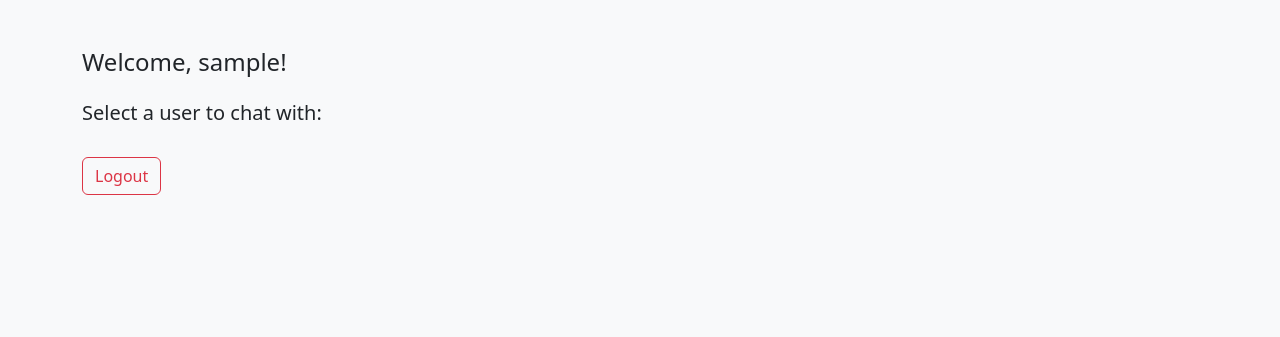
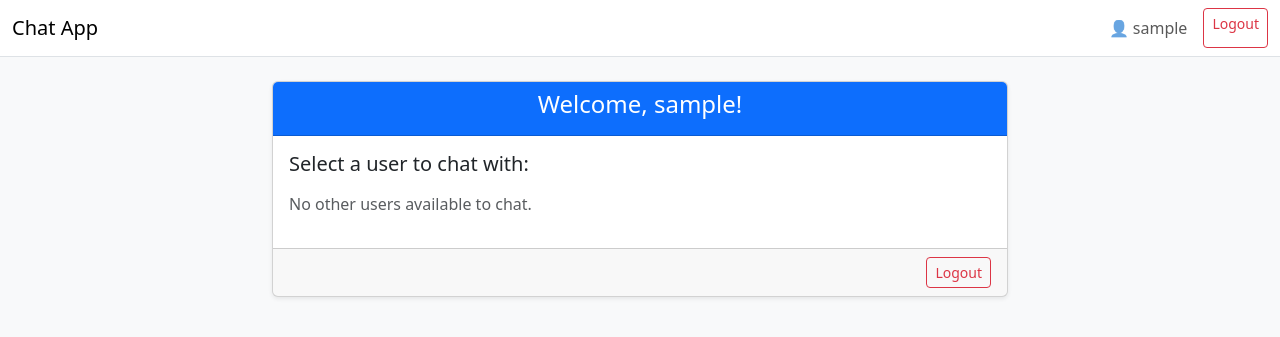
Before and after one commit to Shubh1619/chatsection, a FastAPI app: page / in a window 1280 px wide. Shown: the top 337 px of the page. Run offline with FastAPI, Linux system fonts and the light colour scheme; the visitor is signed in with stand-in values (Sample User, id 1).

Commit message:
okkkkkk12

```diff
--- a/main.py
+++ b/main.py
@@ -6,10 +6,10 @@ from fastapi.middleware.cors import CORSMiddleware
 from sqlalchemy import create_engine, Column, Integer, String, Text, DateTime, func, or_
 from sqlalchemy.orm import declarative_base, sessionmaker, Session
 from starlette.middleware.sessions import SessionMiddleware
-from contextlib import asynccontextmanager
 import uvicorn
 import bcrypt
 
+# --------------------- FastAPI App Setup ---------------------
 app = FastAPI()
 app.add_middleware(SessionMiddleware, secret_key="supersecret")
 app.add_middleware(
@@ -21,20 +21,13 @@ app.add_middleware(
 )
 
 # --------------------- Database Setup ---------------------
-DATABASE_URL = 'postgresql://neondb_owner:npg_caB9Uq2oVHfT@ep-wandering-salad-a1li69y8-pooler.ap-southeast-1.aws.neon.tech/neondb?sslmode=require&channel_binding=require'
-engine = create_engine(DATABASE_URL)
+DATABASE_URL = 'postgresql://neondb_owner:npg_caB9Uq2oVHfT@ep-wandering-salad-a1li69y8-pooler.ap-southeast-1.aws.neon.tech/neondb?sslmode=require'
+
+engine = create_engine(DATABASE_URL, pool_pre_ping=True)
 SessionLocal = sessionmaker(autocommit=False, autoflush=False, bind=engine)
 Base = declarative_base()
 
 def get_db():
-    db = SessionLocal()
-    try:
-        yield db
-    finally:
-        db.close()
-
-@asynccontextmanager
-async def lifespan_db():
     db = SessionLocal()
     try:
         yield db
@@ -76,7 +69,7 @@ def authenticate_user(db: Session, username: str, password: str):
         return user
     return None
 
-# --------------------- Chat Manager ---------------------
+# --------------------- WebSocket Chat Manager ---------------------
 class ChatManager:
     def __init__(self):
         self.active_connections: dict[str, WebSocket] = {}
@@ -84,21 +77,19 @@ class ChatManager:
     async def connect(self, websocket: WebSocket, username: str):
         await websocket.accept()
         self.active_connections[username] = websocket
-        print(f"[CONNECTED] {username}")
+        print(f"{username} connected")
 
     def disconnect(self, username: str):
-        self.active_connections.pop(username, None)
-        print(f"[DISCONNECTED] {username}")
+        if username in self.active_connections:
+            del self.active_connections[username]
+            print(f"{username} disconnected")
 
     async def store_and_send(self, db: Session, sender: str, recipient: str, message: str):
-        print(f"[MESSAGE] {sender} → {recipient}: {message}")
         db.add(Message(sender=sender, recipient=recipient, content=message))
         db.commit()
-
+        print(f"Message stored from {sender} to {recipient}")
         if recipient in self.active_connections:
             await self.active_connections[recipient].send_json({"from": sender, "message": message})
-        if sender in self.active_connections:
-            await self.active_connections[sender].send_json({"from": "You", "message": message})
 
 chat_manager = ChatManager()
 
@@ -128,7 +119,7 @@ def register(request: Request, username: str = Form(...), password: str = Form(.
     if db.query(User).filter(User.username == username).first():
         return templates.TemplateResponse("register.html", {"request": request, "error": "Username already exists."})
     create_user(db, username, password)
-    return RedirectResponse(url="/login", status_code=302)
+    return RedirectResponse("/login", status_code=302)
 
 @app.get("/login", response_class=HTMLResponse)
 def login_form(request: Request):
@@ -140,7 +131,7 @@ def login(request: Request, username: str = Form(...), password: str = Form(...)
     if not user:
         return templates.TemplateResponse("login.html", {"request": request, "error": "Invalid username or password."})
     request.session["username"] = username
-    return RedirectResponse(url="/", status_code=302)
+    return RedirectResponse("/", status_code=302)
 
 @app.get("/logout")
 def logout(request: Request):
@@ -151,7 +142,7 @@ def logout(request: Request):
 def chat(username: str, request: Request, db: Session = Depends(get_db)):
     current_user = request.session.get("username")
     if not current_user or current_user == username:
-        return RedirectResponse(url="/", status_code=302)
+        return RedirectResponse("/", status_code=302)
     messages = db.query(Message).filter(
         or_(
             (Message.sender == current_user) & (Message.recipient == username),
@@ -169,21 +160,22 @@ def chat(username: str, request: Request, db: Session = Depends(get_db)):
 async def websocket_endpoint(websocket: WebSocket, recipient: str):
     username = websocket.query_params.get("username")
     if not username:
-        await websocket.close(code=1008)
+        await websocket.close(code=4000)
         return
+    await chat_manager.connect(websocket, username)
+    db = next(get_db())
+    try:
+        while True:
+            data = await websocket.receive_json()
+            sender = data.get("from")
+            message = data.get("message")
+            await chat_manager.store_and_send(db, sender, recipient, message)
+            # Send confirmation back to sender
+            if sender in chat_manager.active_connections:
+                await chat_manager.active_connections[sender].send_json({"from": "You", "message": message})
+    except WebSocketDisconnect:
+        chat_manager.disconnect(username)
 
-    await chat_manager.connect(websocket, username)
-
-    async with lifespan_db() as db:
-        try:
-            while True:
-                data = await websocket.receive_json()
-                sender = data.get("from")
-                message = data.get("message")
-                await chat_manager.store_and_send(db, sender, recipient, message)
-        except WebSocketDisconnect:
-            chat_manager.disconnect(username)
-
-# --------------------- Start App ---------------------
+# --------------------- Start ---------------------
 if __name__ == "__main__":
     uvicorn.run("main:app", host="0.0.0.0", port=8000, reload=True)
--- a/templates/base.html
+++ b/templates/base.html
@@ -7,8 +7,26 @@
     <link href="https://cdn.jsdelivr.net/npm/bootstrap@5.3.0/dist/css/bootstrap.min.css" rel="stylesheet">
 </head>
 <body class="bg-light">
-    <div class="container mt-5">
+
+    <!-- Navigation bar -->
+    <nav class="navbar navbar-expand-lg navbar-light bg-white border-bottom">
+        <div class="container-fluid">
+            <a class="navbar-brand" href="/">Chat App</a>
+            <div class="d-flex">
+                {% if session.username %}
+                    <span class="navbar-text me-3">👤 {{ session.username }}</span>
+                    <a class="btn btn-outline-danger btn-sm" href="/logout">Logout</a>
+                {% else %}
+                    <a class="btn btn-outline-primary btn-sm me-2" href="/login">Login</a>
+                    <a class="btn btn-outline-success btn-sm" href="/register">Register</a>
+                {% endif %}
+            </div>
+        </div>
+    </nav>
+
+    <div class="container mt-4">
         {% block content %}{% endblock %}
     </div>
+
 </body>
 </html>
--- a/templates/home.html
+++ b/templates/home.html
@@ -1,8 +1,16 @@
 {% extends "base.html" %}
 {% block title %}Home{% endblock %}
+
 {% block content %}
-<h4 class="mb-4">Welcome, {{ session.username }}!</h4>
-<h5>Select a user to chat with:</h5>
+<div class="row justify-content-center">
+    <div class="col-md-8">
+        <div class="card shadow-sm">
+            <div class="card-header bg-primary text-white text-center">
+                <h4>Welcome, {{ session.username }}!</h4>
+            </div>
+            <div class="card-body">
+                <h5 class="mb-3">Select a user to chat with:</h5>
+                {% if users %}
                     <ul class="list-group">
                         {% for user in users %}
                             <li class="list-group-item d-flex justify-content-between align-items-center">
@@ -11,7 +19,14 @@
                             </li>
                         {% endfor %}
                     </ul>
-<div class="mt-4">
-    <a href="/logout" class="btn btn-outline-danger">Logout</a>
+                {% else %}
+                    <p class="text-muted">No other users available to chat.</p>
+                {% endif %}
+            </div>
+            <div class="card-footer text-end">
+                <a href="/logout" class="btn btn-outline-danger btn-sm">Logout</a>
+            </div>
+        </div>
+    </div>
 </div>
 {% endblock %}
```
Also changed, not shown: templates/chat.html (+12 -3 lines), templates/login.html (+16 -7 lines), templates/register.html (+16 -7 lines). Lines whose indentation alone changed are shown as unchanged.
